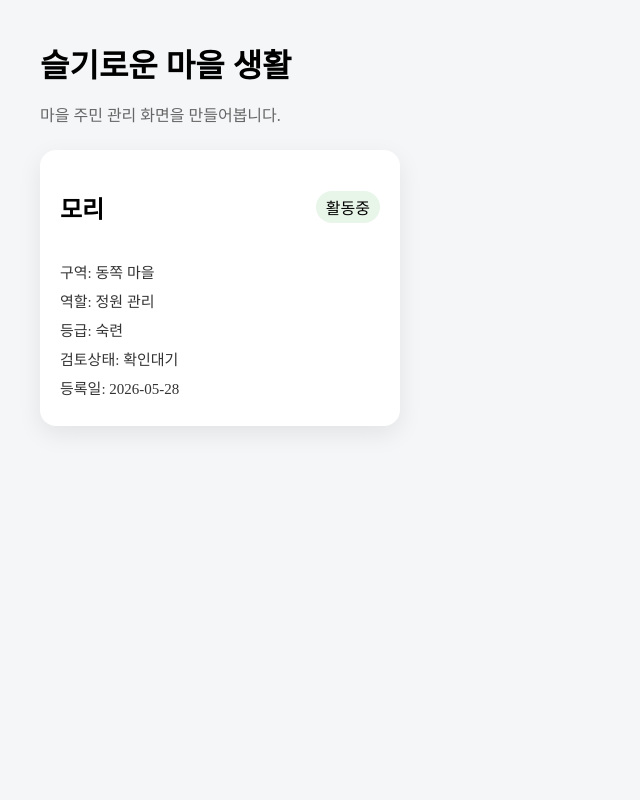
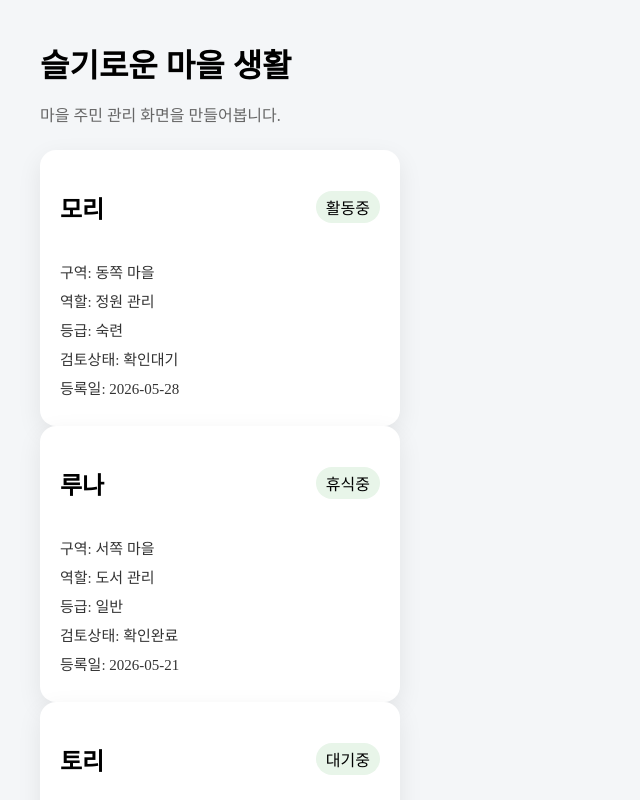
Before and after one commit to JEON-DONG-HEE/wise-village-life, a React (Vite) app: page / in a window 1280 px wide. Shown: the top 800 px of the page, without its empty margins (0-640 px from the left). Built offline with nearby package versions, Linux system fonts and the light colour scheme.

Commit message:
리액트 map 기초

```diff
--- a/src/App.tsx
+++ b/src/App.tsx
@@ -46,8 +46,6 @@ const residents: Resident[] = [
 ];
 
 function App() {
-  const firstResident = residents[0];
-
   return (
     <div className="app">
       <header className="page-header">
@@ -55,20 +53,24 @@ function App() {
         <p>마을 주민 관리 화면을 만들어봅니다.</p>
       </header>
 
-      <section className="resident-card">
-        <div className="resident-card__header">
-          <h2>{firstResident.name}</h2>
-          <span>{firstResident.status}</span>
-        </div>
-
-        <div className="resident-card__body">
-          <p>구역: {firstResident.area}</p>
-          <p>역할: {firstResident.role}</p>
-          <p>등급: {firstResident.level}</p>
-          <p>검토상태: {firstResident.reviewStatus}</p>
-          <p>등록일: {firstResident.registeredAt}</p>
-        </div>
-      </section>
+      <div className="resident-list">
+        {residents.map((resident) => (
+          <section className="resident-card" key={resident.id}>
+            {/* React 에서 목록을 만들 때는 반복되는 각 요소에 key 를 줘야 함 */}
+            <div className="resident-card__header">
+              <h2>{resident.name}</h2>
+              <span>{resident.status}</span>
+            </div>
+            <div className="resident-card__body">
+              <p>구역: {resident.area}</p>
+              <p>역할: {resident.role}</p>
+              <p>등급: {resident.level}</p>
+              <p>검토상태: {resident.reviewStatus}</p>
+              <p>등록일: {resident.registeredAt}</p>
+            </div>
+          </section>
+        ))}
+      </div>
     </div>
   );
 }
```
